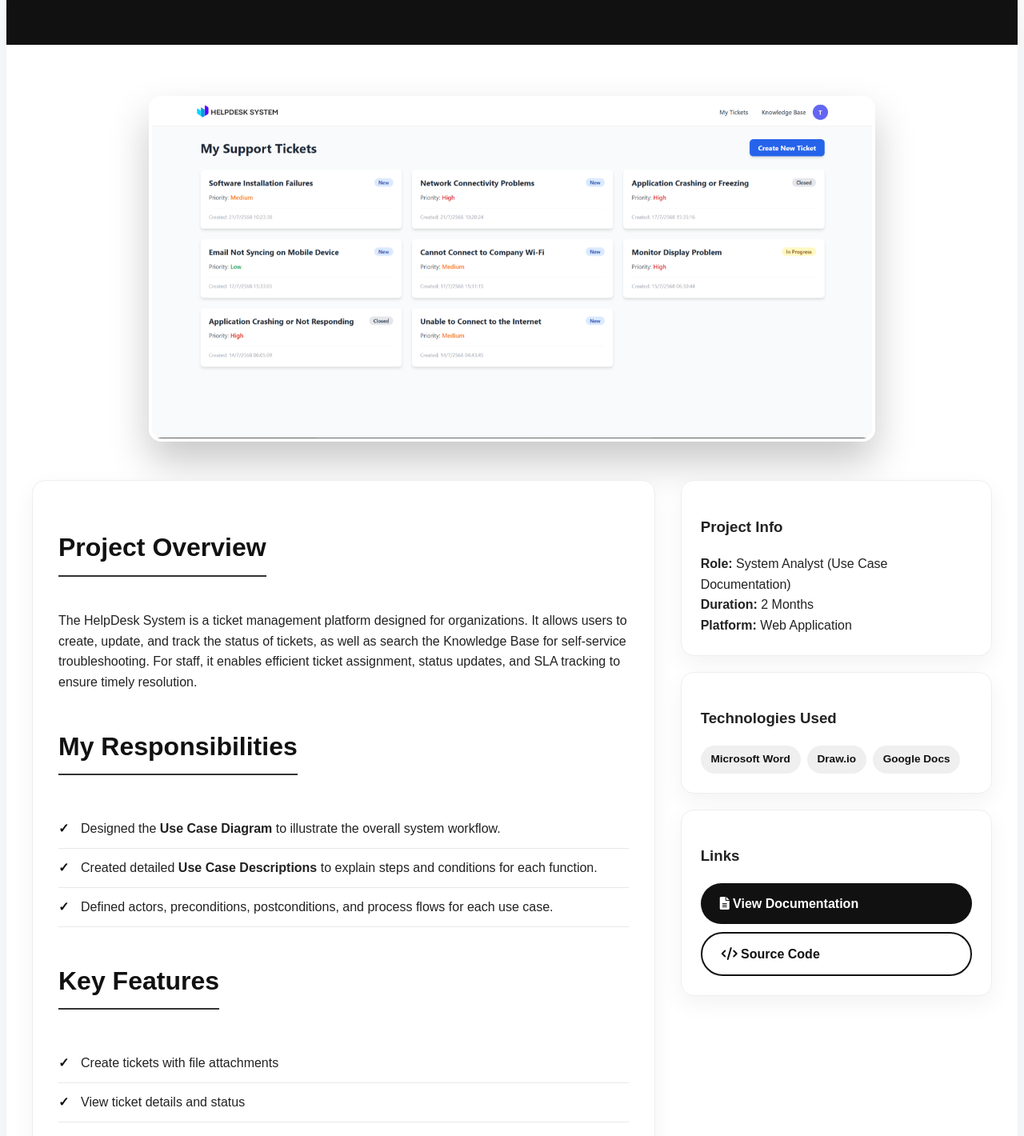
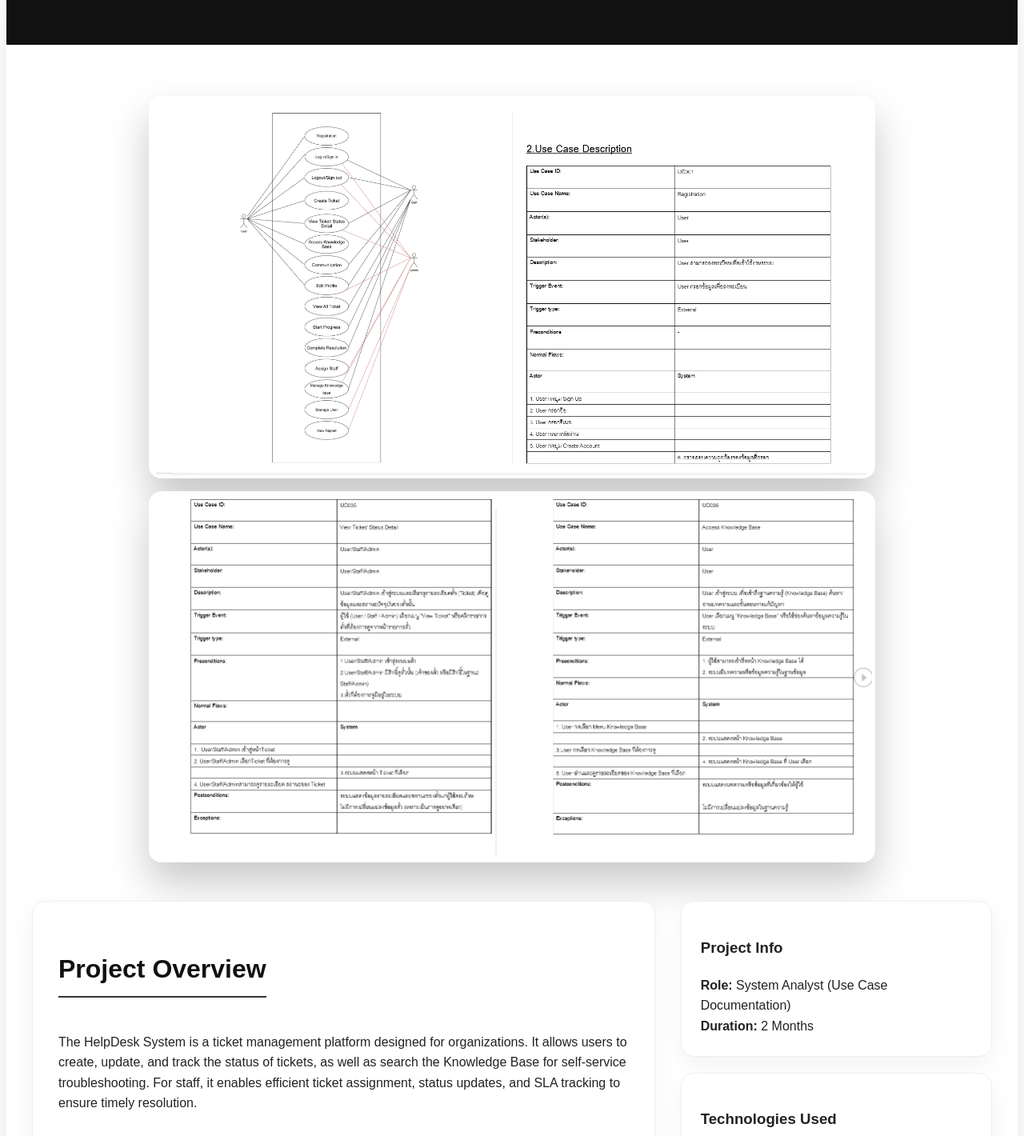
Before and after one commit to bambie-kt/PortfolioKrongthong, a plain HTML site: page helpdeck.html in a window 1280 px wide. Shown: the part 360-1780 px from the top of the page at 80% size. Drawn offline with Linux system fonts and the light colour scheme.

Commit message:
Edit infor

```diff
--- a/helpdeck.html
+++ b/helpdeck.html
@@ -26,8 +26,10 @@
     <main class="project-content">
         <div class="container">
             <div class="project-hero-image">
-                <img src="project4.jpg" alt="HelpDesk System" class="project-main-image">
+                <img src="project4-1.jpg" alt="HelpDesk System" class="project-main-image">
+                <img src="project4-2.jpg" alt="HelpDesk System" class="project-main-image">
             </div>
+
 
             <div class="content-grid">
                 <div class="main-content">
@@ -77,7 +79,6 @@
                         <h3>Project Info</h3>
                         <div class="info-item"><strong>Role:</strong> <span>System Analyst (Use Case Documentation)</span></div>
                         <div class="info-item"><strong>Duration:</strong> <span>2 Months</span></div>
-                        <div class="info-item"><strong>Platform:</strong> <span>Web Application</span></div>
                     </div>
 
                     <div class="sidebar-card">
@@ -92,8 +93,8 @@
                     <div class="sidebar-card">
                         <h3>Links</h3>
                         <div class="project-links">
-                            <a href="#" class="project-link primary"><i class="fas fa-file-alt"></i> View Documentation</a>
-                            <a href="#" class="project-link secondary"><i class="fas fa-code"></i> Source Code</a>
+                            <a href="Helpdeck .docx" class="project-link primary"><i class="fas fa-file-alt"></i> View Documentation</a>
+
                         </div>
                     </div>
                 </aside>
```
Also changed, not shown: project4-1.jpg (added), project4-2.jpg (added), 1 other file.
